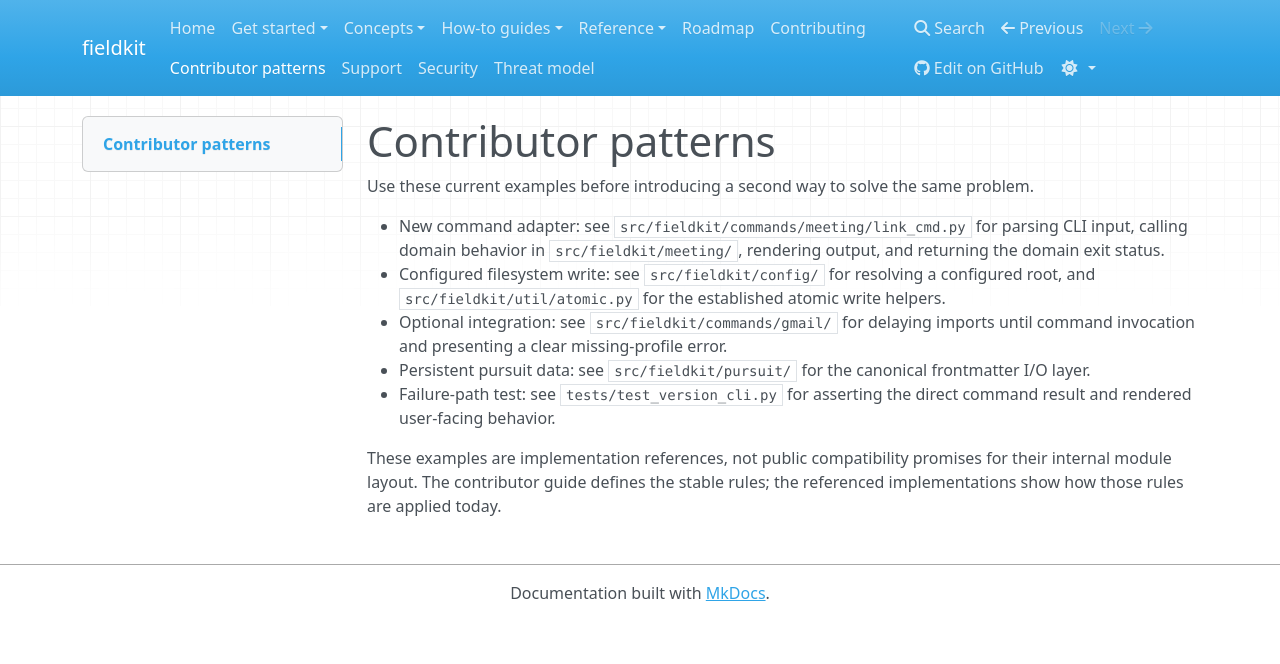
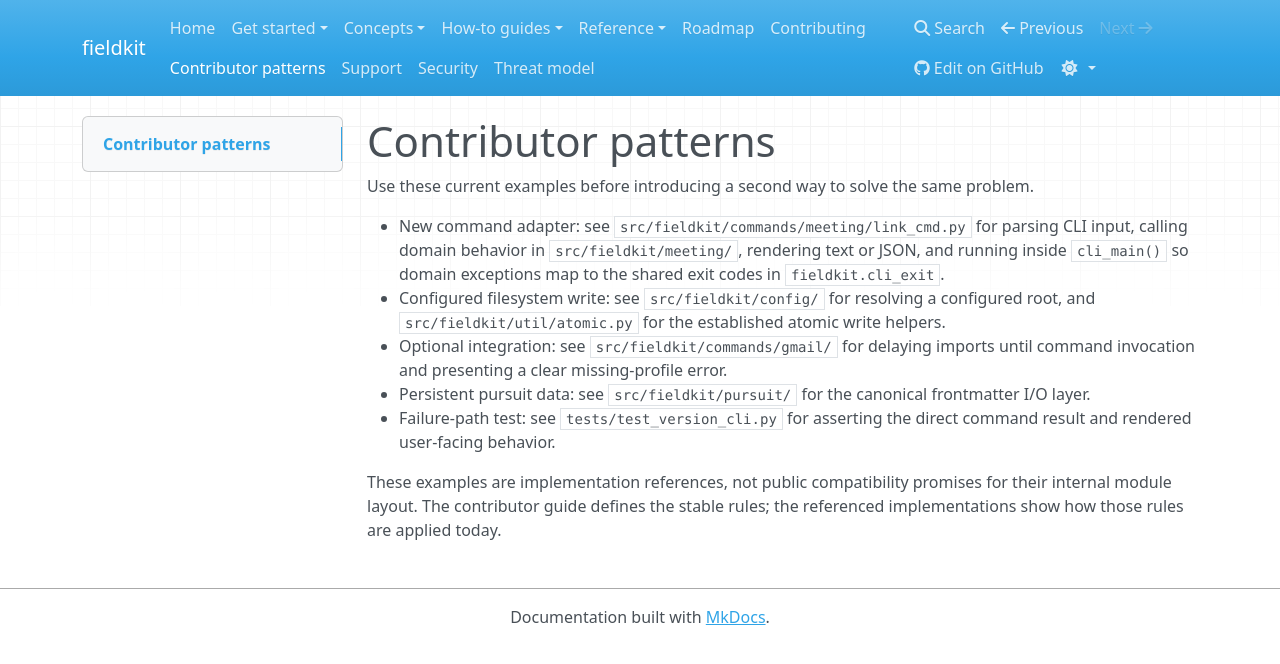
Before and after one commit to mpeter/fieldkit-cli, an MkDocs documentation site: the page built from docs/patterns/README.md, in a window 1280 px wide. Shown: the top 664 px of the page. Built offline with MkDocs 1.6.1, drawn with Linux system fonts in a browser that asks for light colours; nearby versions of some CDN libraries.

Commit message:
docs: describe what the adapter pattern example demonstrates

```diff
--- a/docs/patterns/README.md
+++ b/docs/patterns/README.md
@@ -5,7 +5,8 @@ problem.
 
 - New command adapter: see `src/fieldkit/commands/meeting/link_cmd.py` for
   parsing CLI input, calling domain behavior in `src/fieldkit/meeting/`,
-  rendering output, and returning the domain exit status.
+  rendering text or JSON, and running inside `cli_main()` so domain exceptions
+  map to the shared exit codes in `fieldkit.cli_exit`.
 - Configured filesystem write: see `src/fieldkit/config/` for resolving a
   configured root, and `src/fieldkit/util/atomic.py` for the established atomic
   write helpers.
```
